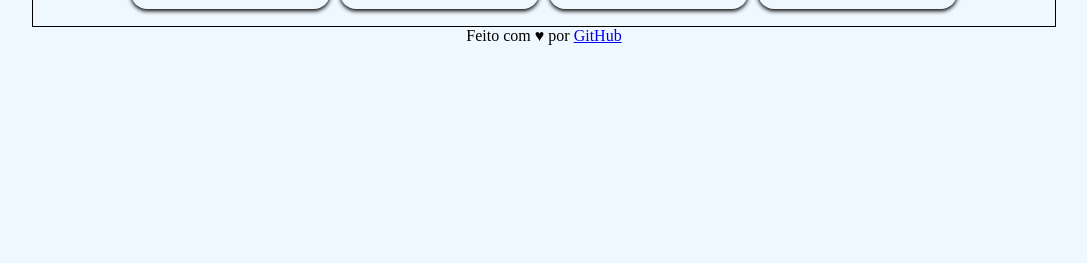
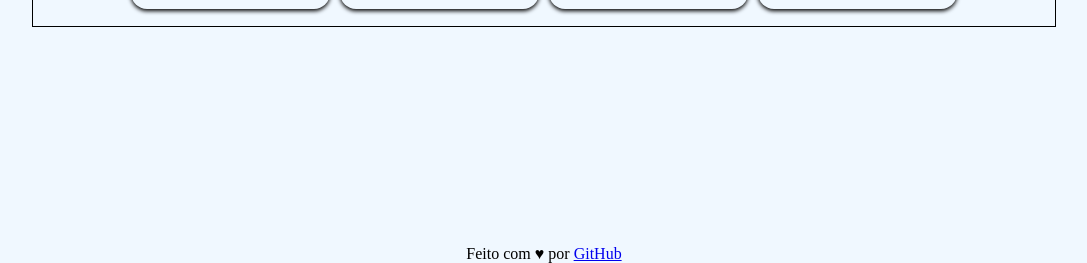
Before and after one commit to phillima-classroom/a-loja-analogica-flex-box, a plain HTML site: page index.html in a window 1280 px wide. Shown: the part 537-800 px from the top of the page, without its empty margins (96-1183 px from the left). Drawn offline with Linux system fonts and the light colour scheme.

Commit message:
fixed footer

```diff
--- a/styles.css
+++ b/styles.css
@@ -53,6 +53,9 @@ h1{
     text-align: center;
 }
 footer{
-    position: sticky;
+    position: fixed;
+    left: 0;
+    bottom: 0;
     text-align: center;
+    width: 100%;
 }
```
